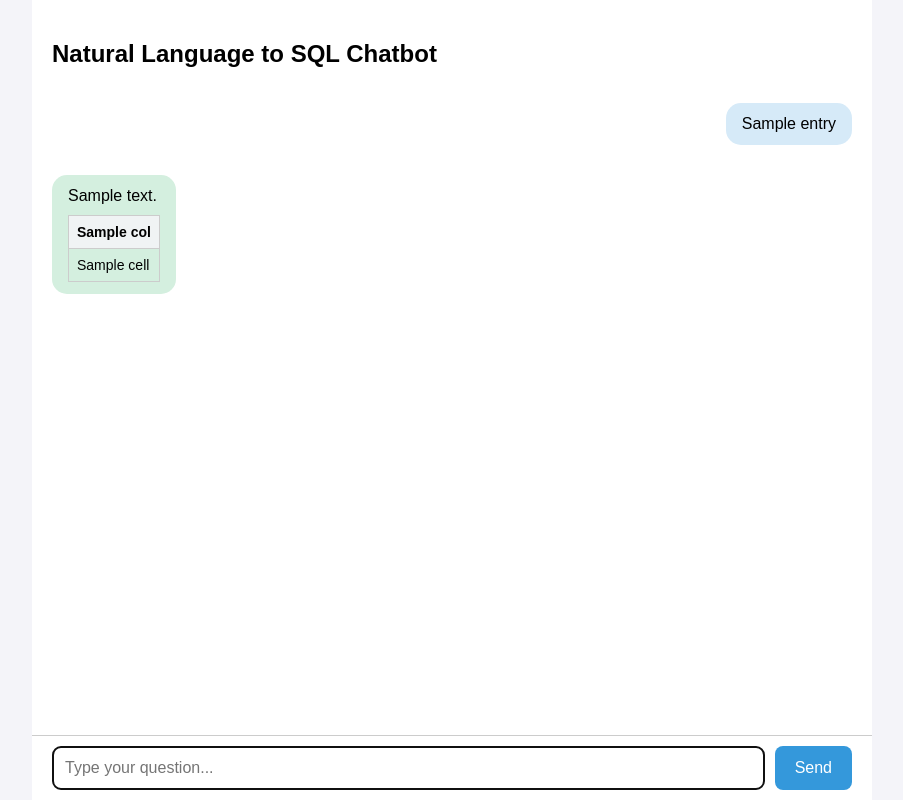
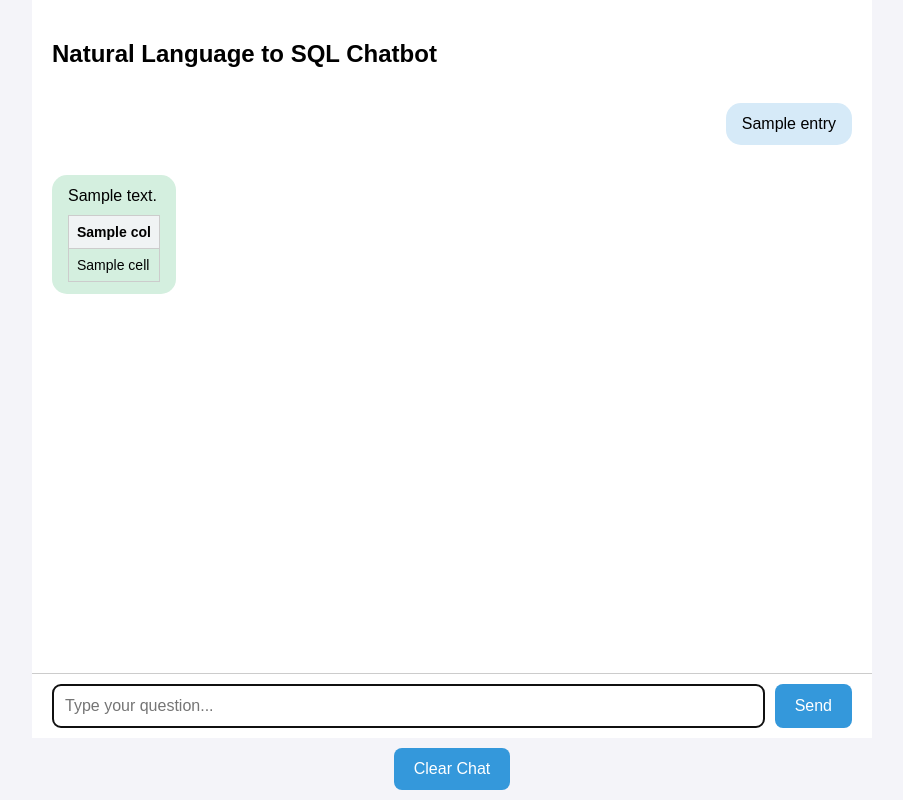
Before and after one commit to priyal-baraya/nlp-to-sql-chatbot, a Flask app: template templates/index.html in a window 1280 px wide. Shown: the whole page, without its empty margins (188-1091 px from the left). Run offline with Flask 3, Linux system fonts and the light colour scheme; the template is opened without the code that fills it: most values are stand-ins (such as "Sample title", 1, 10 or a date in 2020).

Commit message:
added clear chat feature

```diff
--- a/app.py
+++ b/app.py
@@ -1,4 +1,4 @@
-from flask import Flask, render_template, request
+from flask import Flask, render_template, request, redirect, url_for
 from sqlalchemy import create_engine, text
 from langchain_community.utilities import SQLDatabase
 from langchain.chat_models import init_chat_model
@@ -8,8 +8,10 @@
 from dotenv import load_dotenv
 import os
 
+# Load environment variables
 load_dotenv()
 
+# Database setup
 DB_USER = os.getenv("DB_USER")
 DB_PASSWORD = os.getenv("DB_PASSWORD")
 DB_HOST = os.getenv("DB_HOST")
@@ -20,12 +22,14 @@
 engine = create_engine(DATABASE_URL)
 db = SQLDatabase(engine)
 
+# Gemini API setup
 if not os.environ.get("GOOGLE_API_KEY"):
     import getpass
     os.environ["GOOGLE_API_KEY"] = getpass.getpass("Enter Google Gemini API Key: ")
 
 llm = init_chat_model("gemini-2.0-flash", model_provider="google_genai")
 
+# Prompt templates
 system_message = """
 You are a helpful data assistant. Given the user question and any prior context, write a syntactically correct SQL query in the {dialect} dialect.
 Limit to at most {top_k} results unless otherwise asked. Don't use SELECT * — only include necessary columns.
@@ -54,6 +58,9 @@
 class QueryOutput(TypedDict):
     query: Annotated[str, ..., "Syntactically valid SQL query."]
 
+# Chat history (global)
+chat_history = []
+
 def write_query(state: State, history_text: str):
     prompt = query_prompt_template.invoke({
         "dialect": db.dialect,
@@ -62,7 +69,6 @@
         "history": history_text,
         "input": state["question"]
     })
-
     structured_llm = llm.with_structured_output(QueryOutput)
     result = structured_llm.invoke(prompt)
     return {"query": result["query"]}
@@ -97,15 +103,14 @@
         "answer": state["answer"].content if hasattr(state["answer"], "content") else state["answer"]
     }
 
+# Flask app
 app = Flask(__name__)
-chat_history = []
 
 @app.route("/", methods=["GET", "POST"])
 def index():
     query = answer = result = columns = None
     if request.method == "POST":
         question = request.form["question"]
-
         try:
             response = process_question(question, chat_history)
             query = response["query"]
@@ -121,12 +126,16 @@
             answer = f"Error: {str(e)}"
             query = "SQL generation failed."
 
-    return render_template("index.html", query=query, answer=answer, result=result,
-                       columns=columns, chat_history=[
-                           {**msg, "query": query, "result": result, "columns": columns}
-                           for msg in chat_history
-                       ])
+    return render_template("index.html", chat_history=[
+        {**msg, "query": query if i == len(chat_history)-1 else None, "result": result if i == len(chat_history)-1 else None, "columns": columns if i == len(chat_history)-1 else None}
+        for i, msg in enumerate(chat_history)
+    ])
 
+@app.route("/clear", methods=["POST"])
+def clear():
+    global chat_history
+    chat_history = []
+    return redirect(url_for("index"))
 
 if __name__ == "__main__":
     app.run(debug=True)
--- a/templates/index.html
+++ b/templates/index.html
@@ -2,7 +2,7 @@
 <html lang="en">
 <head>
   <meta charset="UTF-8">
-  <title>Chatbot – Natural Language to SQL</title>
+  <title>Chatbot Natural Language to SQL</title>
   <style>
     html, body {
       height: 100%;
@@ -105,6 +105,16 @@
       border: none;
       cursor: pointer;
     }
+
+    .clear-button {
+      padding: 12px 20px;
+      font-size: 16px;
+      border-radius: 8px;
+      background-color: #e74c3c;
+      color: white;
+      border: none;
+      cursor: pointer;
+    }
   </style>
 </head>
 <body>
@@ -153,10 +163,13 @@
       <input type="text" name="question" placeholder="Type your question..." required autofocus>
       <input type="submit" value="Send">
     </form>
+
+    <form method="POST" action="/clear" style="max-width: 800px; margin: 10px auto; text-align: center;">
+      <input type="submit" class="clear-button" value="Clear Chat">
+    </form>
   </div>
 
   <script>
-    // Auto-scroll to bottom
     const chatbox = document.getElementById("chatbox");
     chatbox.scrollTop = chatbox.scrollHeight;
   </script>
```
Also changed, not shown: chatbot.py (+14 -7 lines), 1 other file.
